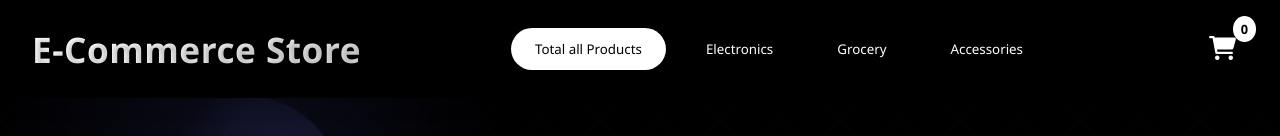
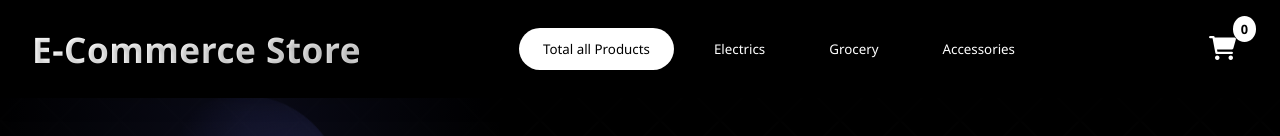
Before and after one commit to pawandubey82/Docker-and-Jenkins, a plain HTML site: page index.html in a window 1280 px wide. Shown: the top 136 px of the page. Drawn offline with Linux system fonts and the light colour scheme.

Commit message:
Update index.html

```diff
--- a/index.html
+++ b/index.html
@@ -17,7 +17,7 @@
     <h1>E-Commerce Store</h1>
     <div class="categories">
       <button class="category-btn active" data-category="all">Total all Products</button>
-      <button class="category-btn" data-category="electronics">Electronics</button>
+      <button class="category-btn" data-category="electronics">Electrics</button>
       <button class="category-btn" data-category="grocery">Grocery</button>
       <button class="category-btn" data-category="accessories">Accessories</button>
     </div>
```
